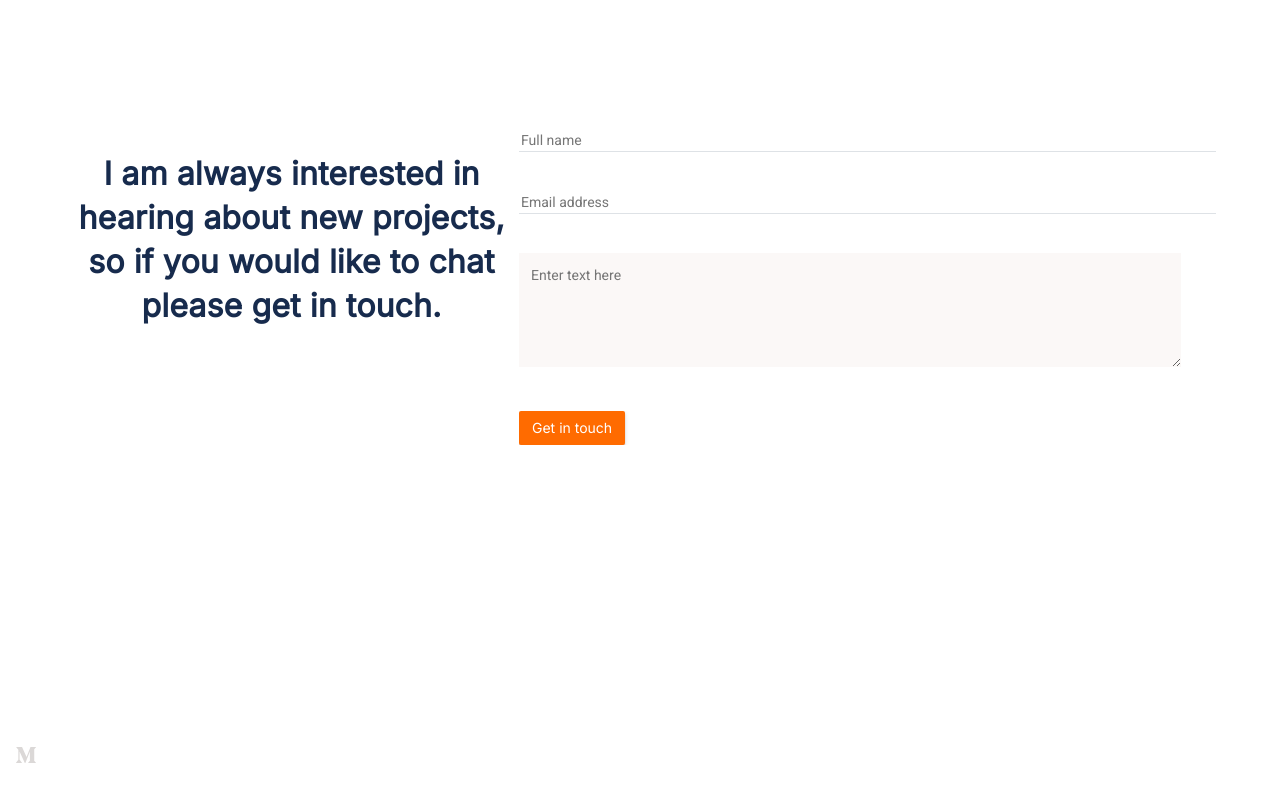
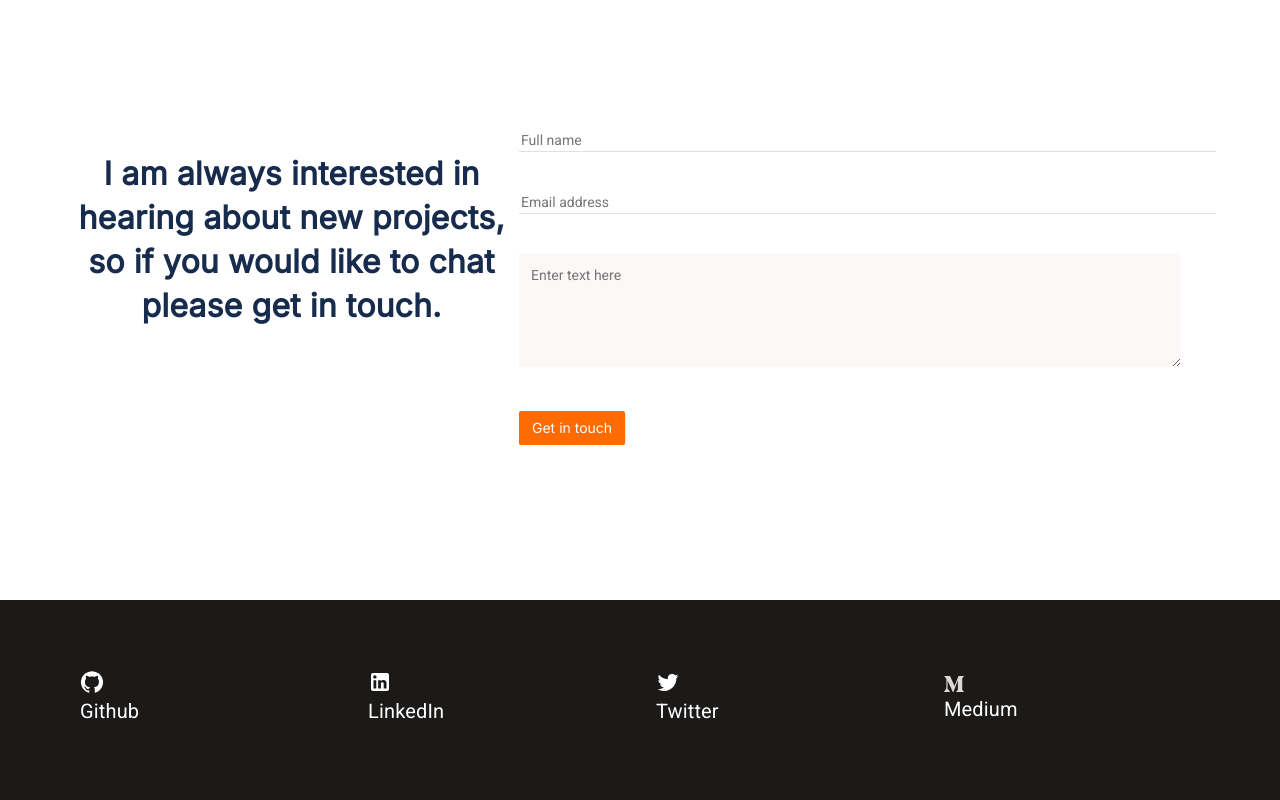
Before and after one commit to peterdgreat/My-Personal-Website, a React (Create React App) app: page / in a window 1280 px wide. Shown: the part 4831-5631 px from the top of the page. Before the commit the page ends 5607 px from the top, so only its background shows below. Built offline with nearby package versions, Linux system fonts and the light colour scheme.

Commit message:
added more footer.css styles

```diff
--- a/src/components/Footer.js
+++ b/src/components/Footer.js
@@ -1,4 +1,5 @@
 import React from 'react';
+import '../styles/Footer.css';
 import TwitterIcon from '@mui/icons-material/Twitter';
 import LinkedInIcon from '@mui/icons-material/LinkedIn';
 import GitHubIcon from '@mui/icons-material/GitHub';
@@ -44,11 +45,12 @@ export default function Footer() {
     },
   ];
   return (
-    <div>
+    <div className="footer">
       {socialMedia.map((link) => (
         <ListItem button key={link.id}>
           <a href={link.url}>
             <ListItemIcon className={classes.icon}>{link.icon}</ListItemIcon>
+            <h5 className="text">{link.text}</h5>
           </a>
         </ListItem>
       ))}
--- /dev/null
+++ b/src/styles/Footer.css
@@ -0,0 +1,9 @@
+.footer {
+  background-color: #1c1a19;
+  height: 200px;
+  display: flex;
+  justify-content: space-between;
+  color: #fff;
+  padding-left: 5%;
+  padding-right: 5%;
+}
```
